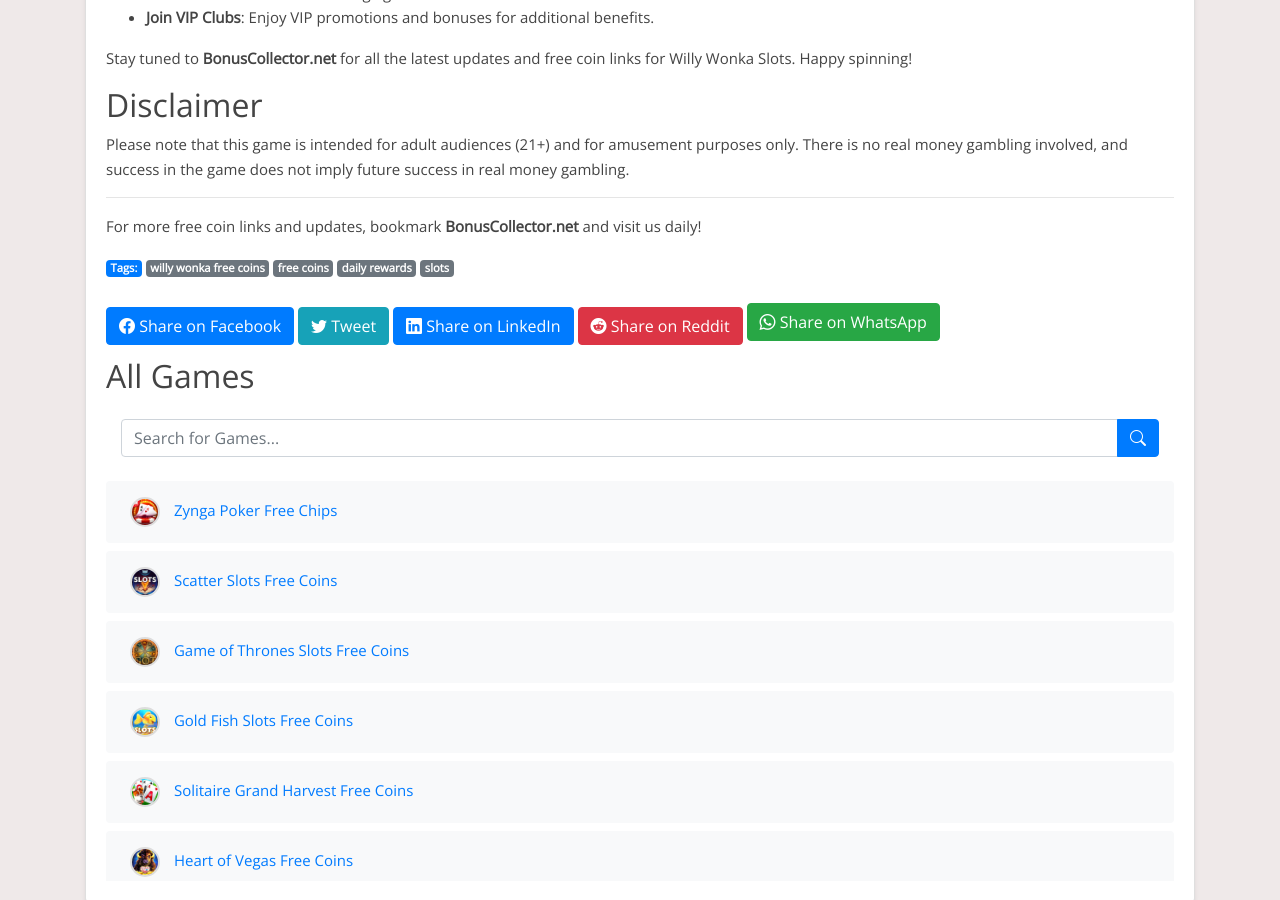
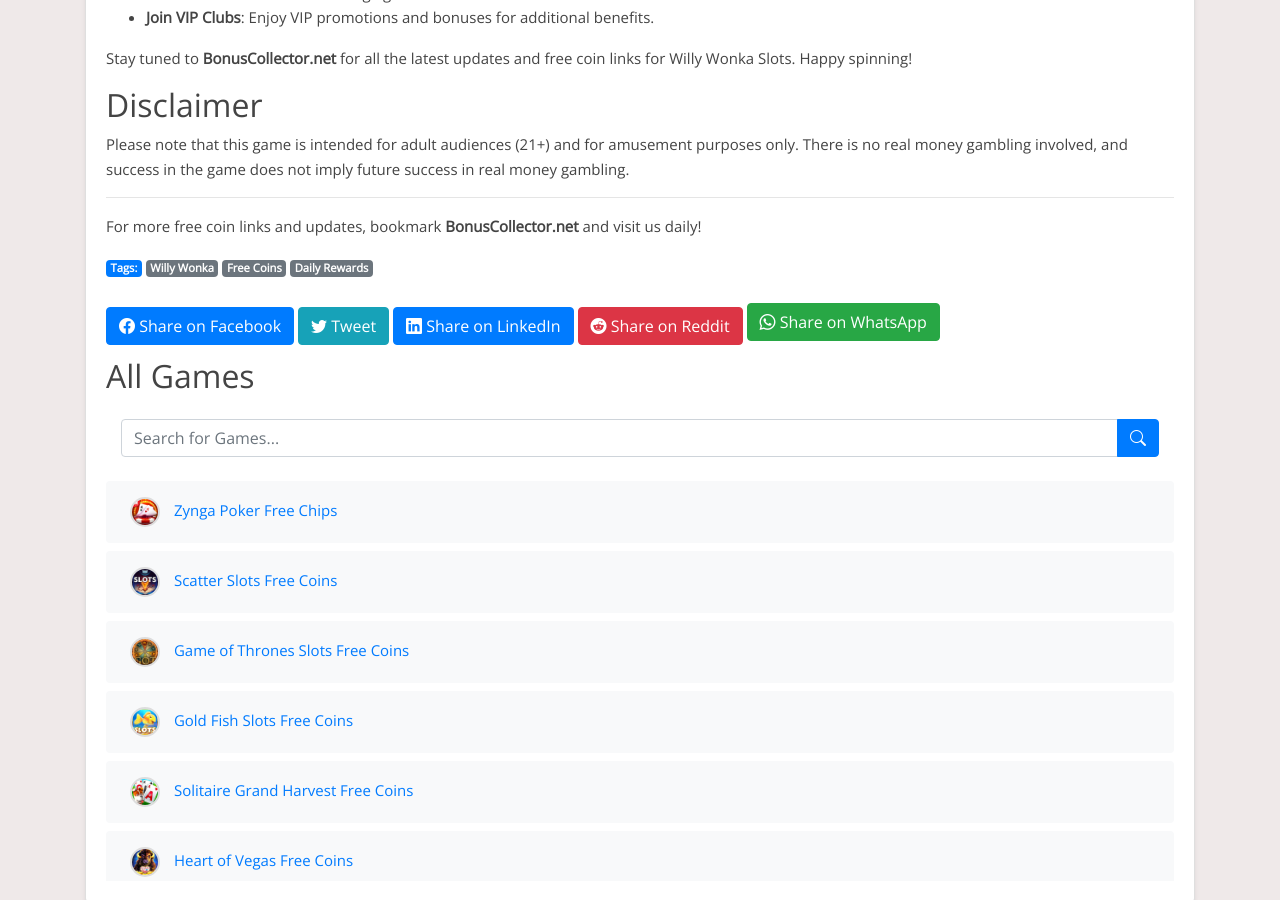
Before and after one commit to Prollad99/bs-net, a Jekyll site: the page built from _posts/2024-06-30-willy-wonka.md, in a window 1280 px wide and 900 px high, scrolled down 8139 px. Built offline with Jekyll 4.4.1, drawn with Linux system fonts in a browser that asks for light colours; nearby versions of some CDN libraries; comment, search, counter and statistics services are not loaded.

Commit message:
Update 2024-06-30-willy-wonka.md

```diff
--- a/_posts/2024-06-30-willy-wonka.md
+++ b/_posts/2024-06-30-willy-wonka.md
@@ -2,7 +2,7 @@
 layout: post
 title: "Willy Wonka Free Coins: Daily Free Spins & Coins"
 date: 2024-06-30
-tags: [willy wonka free coins, free coins, daily rewards, slots]
+tags: [Willy Wonka, Free Coins, Daily Rewards]
 author: BonusCollector.net
 description: "Get daily updates on Willy Wonka free coins to enhance your gaming experience. Bookmark BonusCollector.net for the latest links and tips."
 lang: en
```
